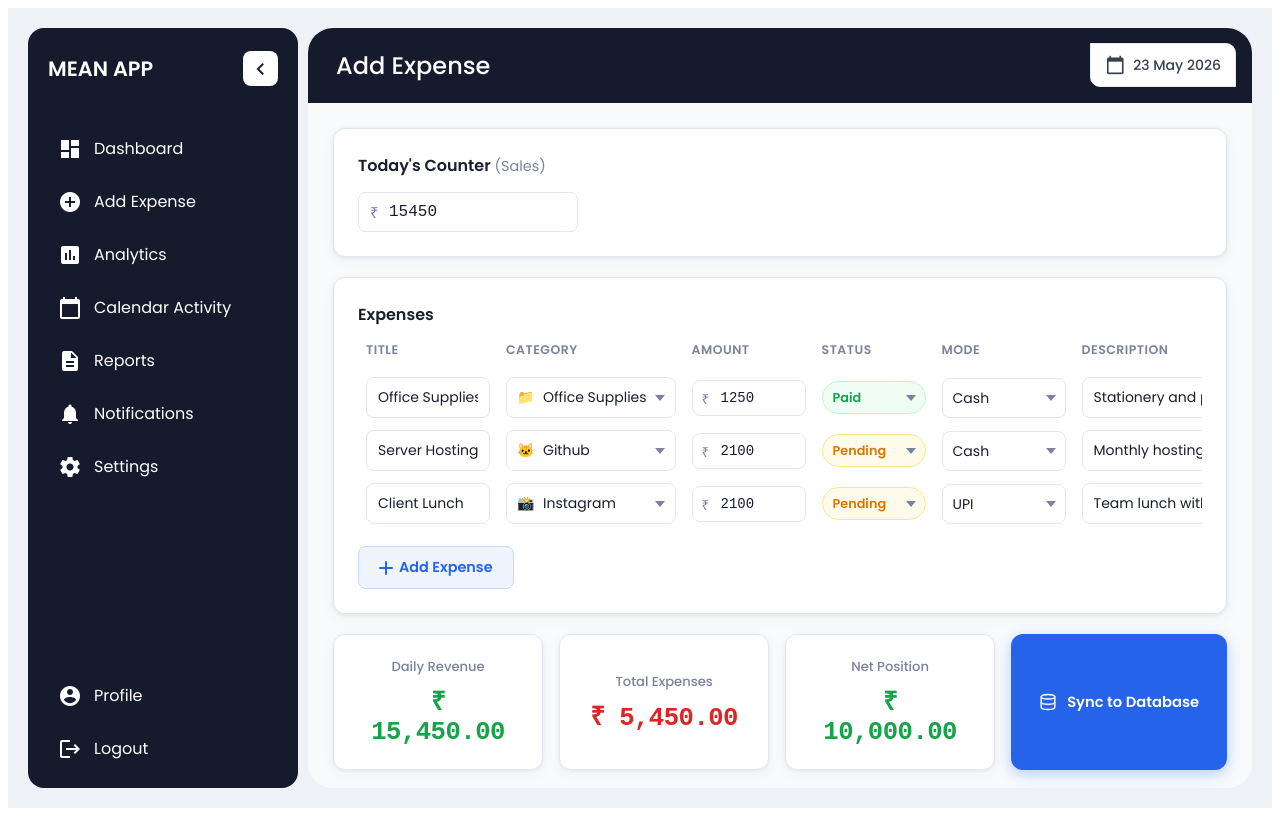
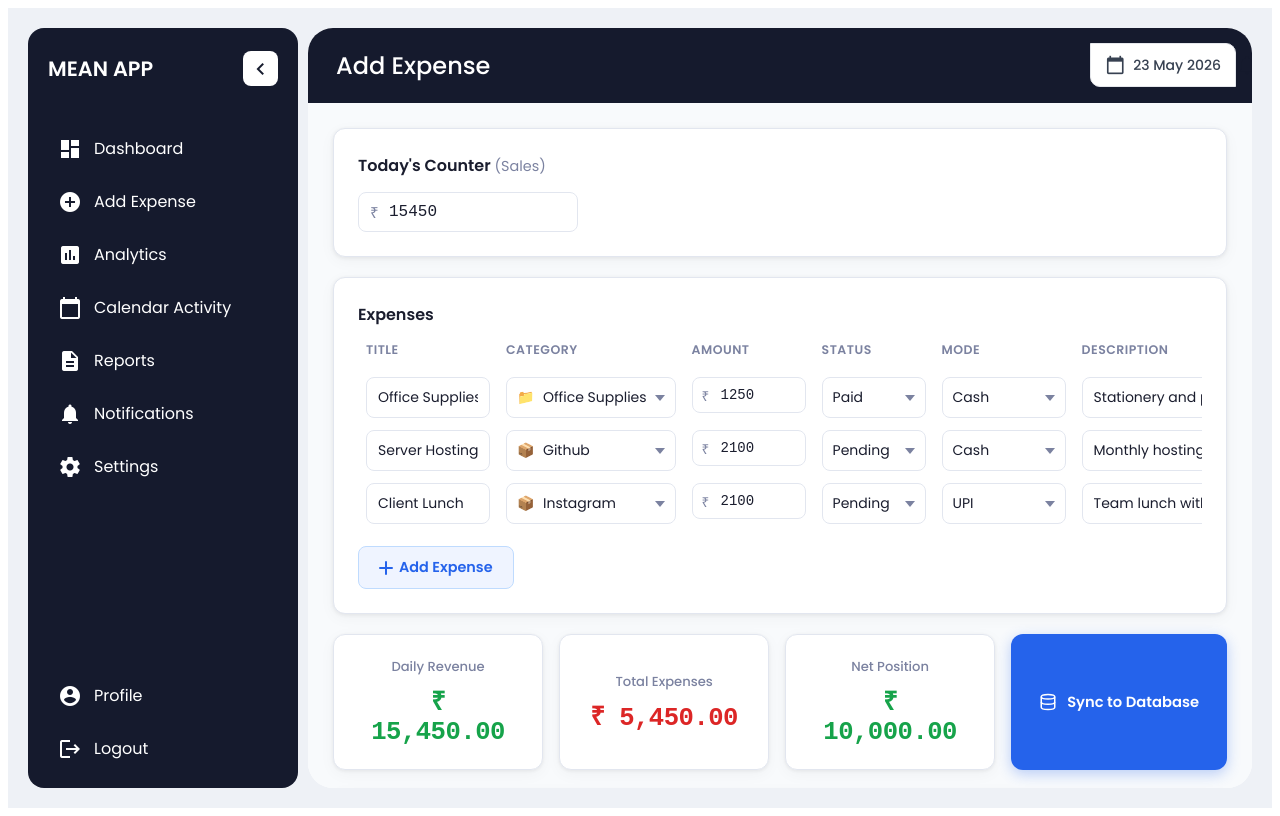
Before and after one commit to RudraGoti/Analytics-Dashboard, an Angular app in the folder mean-project/: page /AddExpense in a window 1280 px wide. Built offline with nearby package versions, Linux system fonts and the light colour scheme.

Commit message:
Fixes #1: Fix custom dropdown overflow in expense table

```diff
--- a/mean-project/src/app/pages/AddExpense/AddExpense.css
+++ b/mean-project/src/app/pages/AddExpense/AddExpense.css
@@ -20,7 +20,7 @@
 .page-title {
   font-size: 1.6rem;
   font-weight: 700;
-  margin-bottom: 24px;
+  margin-bottom: 0px;
   letter-spacing: -0.03em;
   color: #1a1d2e;
 }
@@ -101,6 +101,7 @@
 .expenses-table tbody tr.expense-row { vertical-align: middle; }
 .expenses-table tbody tr.expense-row td { padding: 6px 8px; }
 
+
 /* Column widths */
 .col-title   { min-width: 140px; }
 .col-cat     { min-width: 180px; }
@@ -156,7 +157,11 @@
 .counter-input[type=number] { -moz-appearance: textfield; }
 
 /* ---- Category dropdown ---- */
-.cat-wrap { position: relative; }
+.cat-wrap {
+  position: relative;
+  display: flex;
+  flex-direction: column;
+}
 
 .cat-btn {
   width: 100%;
@@ -200,11 +205,16 @@
 
 .cat-btn.open .chevron { transform: rotate(180deg); }
 
+
+@keyframes dropIn {
+  from { opacity: 0; transform: translateY(-6px); }
+  to   { opacity: 1; transform: translateY(0); }
+}
+
+
+/* Dropdown sits right below the button, inside the flex column */
 .cat-dropdown {
   display: none;
-  position: absolute;
-  top: calc(100% + 4px);
-  left: 0;
   background: #fff;
   border: 1.5px solid #e2e6ef;
   border-radius: 10px;
@@ -213,14 +223,23 @@
   min-width: 200px;
   overflow: hidden;
   animation: dropIn .15s ease;
-}
-
-@keyframes dropIn {
-  from { opacity: 0; transform: translateY(-6px); }
-  to   { opacity: 1; transform: translateY(0); }
+  margin-top: 4px;
+  /* Remove position: absolute entirely */
+  position: relative;
 }
 
 .cat-dropdown.open { display: block; }
+.cat-wrap::after {
+  display: none;
+}
+
+/* Spacer that pushes the card taller when any dropdown is open */
+.cat-wrap:has(.cat-dropdown.open)::after {
+  content: '';
+  display: block;
+  height: 160px;   /* roughly the dropdown height */
+  pointer-events: none;
+}
 
 .cat-option {
   display: flex;
@@ -426,3 +445,21 @@
   .summary-row { grid-template-columns: 1fr; }
   .page-wrapper { padding: 20px 14px 48px; }
 }
+
+.col-status .cat-btn,
+.col-mode .cat-btn {
+  width: 100%;
+}
+
+.col-status .cat-dropdown,
+.col-mode .cat-dropdown {
+  width: 100%;
+}
+
+.col-cat    .cat-wrap:has(.cat-dropdown.open)::after { height: 0px; }
+.col-status .cat-wrap:has(.cat-dropdown.open)::after { height: 0px;  }
+.col-mode   .cat-wrap:has(.cat-dropdown.open)::after { height: 0px; }
+
+.expenses-table tbody tr.expense-row {
+  vertical-align: top;   /* change from middle to top */
+}
--- a/mean-project/src/app/pages/AddExpense/AddExpense.html
+++ b/mean-project/src/app/pages/AddExpense/AddExpense.html
@@ -51,7 +51,7 @@
                   [class.open]="openDropdown === i"
                   (click)="toggleDropdown(i)"
                 >
-                  <span class="cat-icon-wrap" [innerHTML]="getCategoryIcon(expense.category)"></span>
+                  <span class="cat-icon-wrap">{{ getCategoryIcon(expense.category) }}</span>
                   <span class="cat-name">{{ expense.category || 'Select…' }}</span>
                   <svg class="chevron" width="10" height="6" viewBox="0 0 10 6"><path d="M0 0l5 6 5-6z" fill="currentColor"/></svg>
                 </button>
@@ -61,7 +61,7 @@
                     class="cat-option"
                     (click)="selectCategory(i, cat.name)"
                   >
-                    <span class="cat-icon-wrap" [innerHTML]="cat.icon"></span>
+                    <span class="cat-icon-wrap">{{ cat.icon }}</span>
                     <span>{{ cat.name }}</span>
                   </div>
                 </div>
@@ -84,25 +84,96 @@
 
             <!-- Status -->
             <td class="col-status">
-              <select
-                class="status-select"
-                [class.status-paid]="expense.status === 'Paid'"
-                [class.status-pending]="expense.status === 'Pending'"
-                [(ngModel)]="expense.status"
-              >
-                <option>Paid</option>
-                <option>Pending</option>
-              </select>
+              <div class="cat-wrap">
+
+                <button
+                  type="button"
+                  class="cat-btn"
+                  [class.open]="openStatusDropdown === i"
+                  (click)="toggleStatusDropdown(i)"
+                >
+                  <span class="cat-name">
+                    {{ expense.status || 'Select Status' }}
+                  </span>
+
+                  <svg class="chevron" width="10" height="6" viewBox="0 0 10 6">
+                    <path d="M0 0l5 6 5-6z" fill="currentColor"/>
+                  </svg>
+                </button>
+
+                <div class="cat-dropdown" [class.open]="openStatusDropdown === i">
+
+                  <div
+                    class="cat-option"
+                    (click)="selectStatus(i, 'Paid')"
+                  >
+                    Paid
+                  </div>
+
+                  <div
+                    class="cat-option"
+                    (click)="selectStatus(i, 'Pending')"
+                  >
+                    Pending
+                  </div>
+
+                </div>
+
+              </div>
             </td>
 
             <!-- Mode -->
             <td class="col-mode">
-              <select class="mode-select" [(ngModel)]="expense.mode">
-                <option>Cash</option>
-                <option>UPI</option>
-                <option>Card</option>
-                <option>Bank Transfer</option>
-              </select>
+              <div class="cat-wrap">
+
+                <button
+                  type="button"
+                  class="cat-btn"
+                  [class.open]="openModeDropdown === i"
+                  (click)="toggleModeDropdown(i)"
+                >
+                  <span class="cat-name">
+                    {{ expense.mode || 'Select Mode' }}
+                  </span>
+
+                  <svg class="chevron" width="10" height="6" viewBox="0 0 10 6">
+                    <path d="M0 0l5 6 5-6z" fill="currentColor"/>
+                  </svg>
+                </button>
+
+                <div class="cat-dropdown" [class.open]="openModeDropdown === i">
+
+                  <div
+                    class="cat-option"
+                    (click)="selectMode(i, 'Cash')"
+                  >
+                    Cash
+                  </div>
+
+                  <div
+                    class="cat-option"
+                    (click)="selectMode(i, 'UPI')"
+                  >
+                    UPI
+                  </div>
+
+                  <div
+                    class="cat-option"
+                    (click)="selectMode(i, 'Card')"
+                  >
+                    Card
+                  </div>
+
+                  <div
+                    class="cat-option"
+                    (click)="selectMode(i, 'Bank Transfer')"
+                  >
+                    Bank Transfer
+                  </div>
+
+                </div>
+
+              </div>
             </td>
 
             <!-- Description -->
--- a/mean-project/src/app/pages/AddExpense/AddExpense.ts
+++ b/mean-project/src/app/pages/AddExpense/AddExpense.ts
@@ -30,14 +30,44 @@ export class AddExpense {
 
   // ---------- Categories ----------
 
-  categories: Category[] = [
-    { name: 'Office Supplies', icon: '📁' },
-    { name: 'Github', icon: '🐱' },
-    { name: 'Instagram', icon: '📸' },
-    { name: 'LinkedIn', icon: '💼' },
-    { name: 'Facebook', icon: '📘' },
-    { name: 'Twitter', icon: '🐦' }
+  categories = [
+    { name: 'Product Purchase', icon: '🛒'},
+    { name: 'Rent', icon: '🏠'},
+    { name: 'Light Bill', icon: '💡'},
+    { name: 'Maintenance', icon: '🛠️'},
+    { name: 'Petrol', icon: '⛽'},
+    { name: 'Other', icon: '📦'}
   ];
+
+  getCategoryIcon(category: string): string {
+
+    switch (category) {
+
+      case 'Office Supplies':
+        return '📁';
+
+      case 'Product Purchase':
+        return '🛒';
+
+      case 'Rent':
+        return '🏠';
+
+      case 'Light Bill':
+        return '💡';
+
+      case 'Internet':
+        return '🌐';
+
+      case 'Salary':
+        return '💰';
+
+      case 'Transport':
+        return '🚚';
+
+      default:
+        return '📦';
+    }
+  }
 
   // ---------- Expense Data ----------
 
@@ -109,21 +139,18 @@ export class AddExpense {
   // ---------- Dropdown ----------
 
   toggleDropdown(index: number): void {
-    this.openDropdown =
-      this.openDropdown === index ? null : index;
+    if (this.openDropdown === index) {
+      this.openDropdown = null;
+    } else {
+      this.openDropdown = index;
+      this.openStatusDropdown = null;  // close others
+      this.openModeDropdown = null;
+    }
   }
 
   selectCategory(index: number, categoryName: string): void {
     this.expenses[index].category = categoryName;
     this.openDropdown = null;
-  }
-
-  getCategoryIcon(categoryName: string): string {
-    const found = this.categories.find(
-      c => c.name === categoryName
-    );
-
-    return found ? found.icon : '📁';
   }
 
   // ---------- Close Dropdown ----------
@@ -181,4 +208,40 @@ export class AddExpense {
       }
     );
   }
+
+openStatusDropdown: number | null = null;
+openModeDropdown: number | null = null;
+
+
+
+toggleStatusDropdown(index: number) {
+  if (this.openStatusDropdown === index) {
+    this.openStatusDropdown = null;
+  } else {
+    this.openStatusDropdown = index;
+    this.openDropdown = null;        // close others
+    this.openModeDropdown = null;
+  }
 }
+
+selectStatus(index: number, status: string) {
+  this.expenses[index].status = status;
+  this.openStatusDropdown = null;
+}
+
+toggleModeDropdown(index: number) {
+  if (this.openModeDropdown === index) {
+    this.openModeDropdown = null;
+  } else {
+    this.openModeDropdown = index;
+    this.openDropdown = null;        // close others
+    this.openStatusDropdown = null;
+  }
+}
+
+selectMode(index: number, mode: string) {
+  this.expenses[index].mode = mode;
+  this.openModeDropdown = null;
+}
+
+}
```
Also changed, not shown: 2 other files (tests, documents, lock files or other folders).
